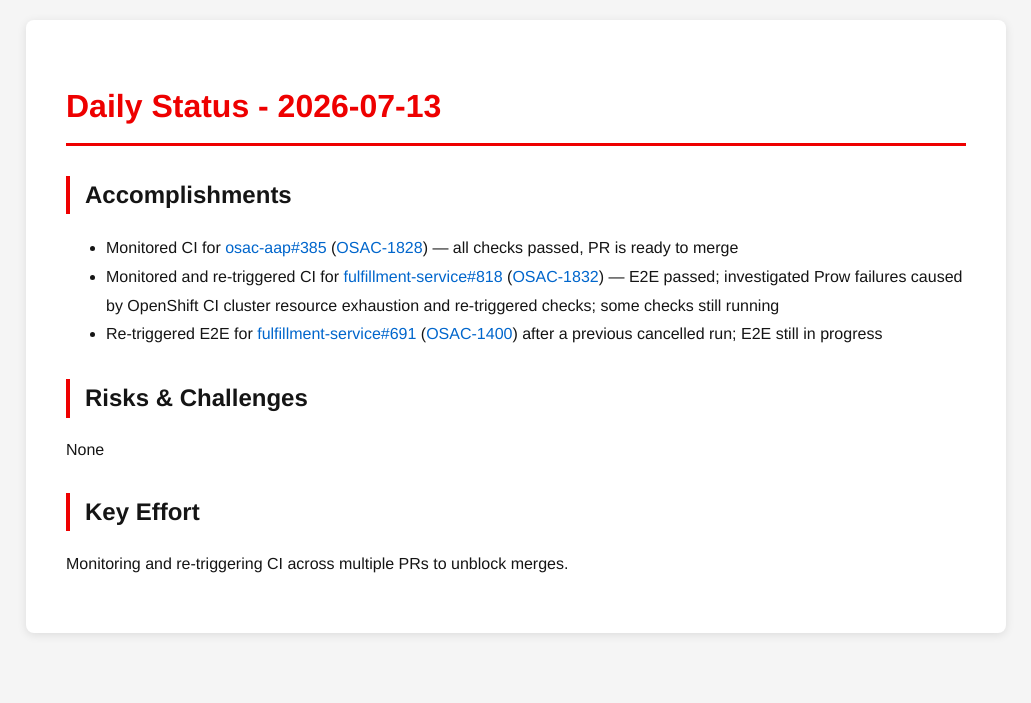
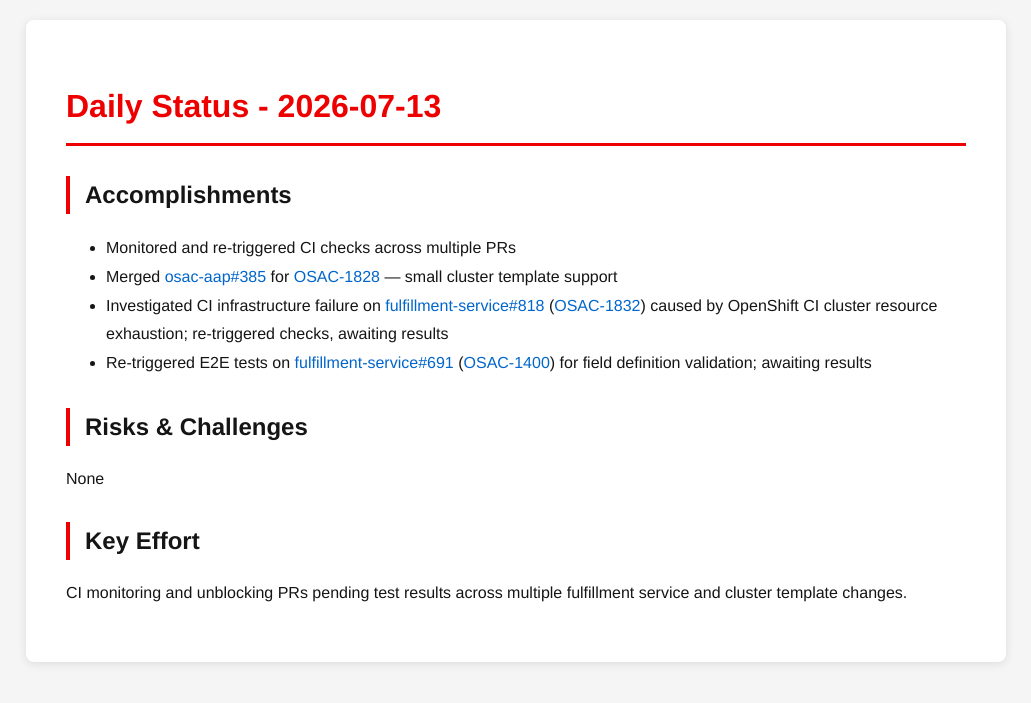
Before and after one commit to tzvatot/daily-status, a Jekyll site: the page built from 2026-07-13.md, in a window 1280 px wide. Shown: the top 703 px of the page, without its empty margins (124-1155 px from the left). Built offline with Jekyll 4.4.1, drawn with Linux system fonts in a browser that asks for light colours.

Commit message:
Daily status update - 2026-07-13

```diff
--- a/2026-07-13.md
+++ b/2026-07-13.md
@@ -7,12 +7,13 @@ date: 2026-07-13
 # Daily Status - 2026-07-13
 
 ## Accomplishments
-- Monitored CI for [osac-aap#385](https://github.com/osac-project/osac-aap/pull/385) ([OSAC-1828](https://redhat.atlassian.net/browse/OSAC-1828)) — all checks passed, PR is ready to merge
-- Monitored and re-triggered CI for [fulfillment-service#818](https://github.com/osac-project/fulfillment-service/pull/818) ([OSAC-1832](https://redhat.atlassian.net/browse/OSAC-1832)) — E2E passed; investigated Prow failures caused by OpenShift CI cluster resource exhaustion and re-triggered checks; some checks still running
-- Re-triggered E2E for [fulfillment-service#691](https://github.com/osac-project/fulfillment-service/pull/691) ([OSAC-1400](https://redhat.atlassian.net/browse/OSAC-1400)) after a previous cancelled run; E2E still in progress
+- Monitored and re-triggered CI checks across multiple PRs
+- Merged [osac-aap#385](https://github.com/osac-project/osac-aap/pull/385) for [OSAC-1828](https://redhat.atlassian.net/browse/OSAC-1828) — small cluster template support
+- Investigated CI infrastructure failure on [fulfillment-service#818](https://github.com/osac-project/fulfillment-service/pull/818) ([OSAC-1832](https://redhat.atlassian.net/browse/OSAC-1832)) caused by OpenShift CI cluster resource exhaustion; re-triggered checks, awaiting results
+- Re-triggered E2E tests on [fulfillment-service#691](https://github.com/osac-project/fulfillment-service/pull/691) ([OSAC-1400](https://redhat.atlassian.net/browse/OSAC-1400)) for field definition validation; awaiting results
 
 ## Risks & Challenges
 None
 
 ## Key Effort
-Monitoring and re-triggering CI across multiple PRs to unblock merges.
+CI monitoring and unblocking PRs pending test results across multiple fulfillment service and cluster template changes.
```
